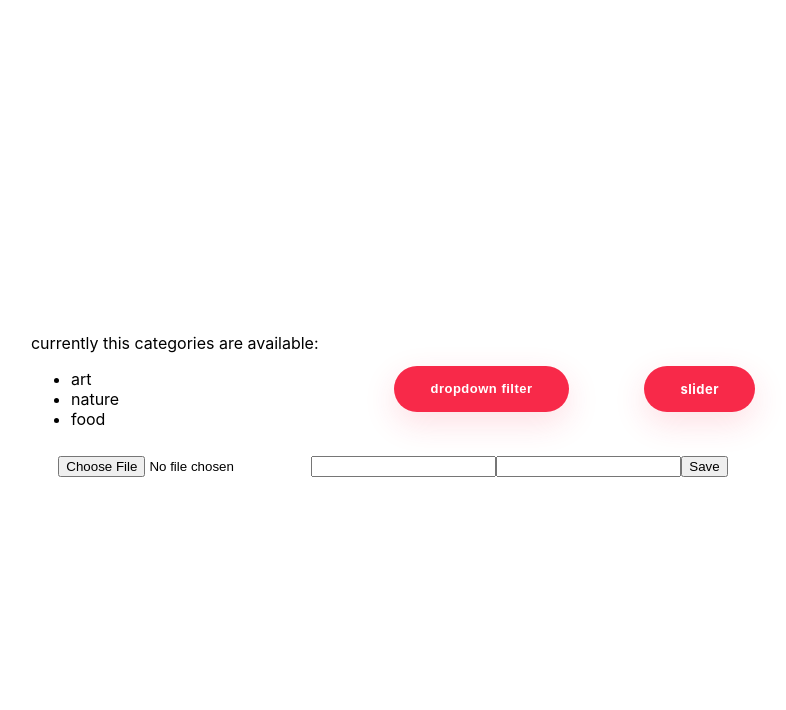
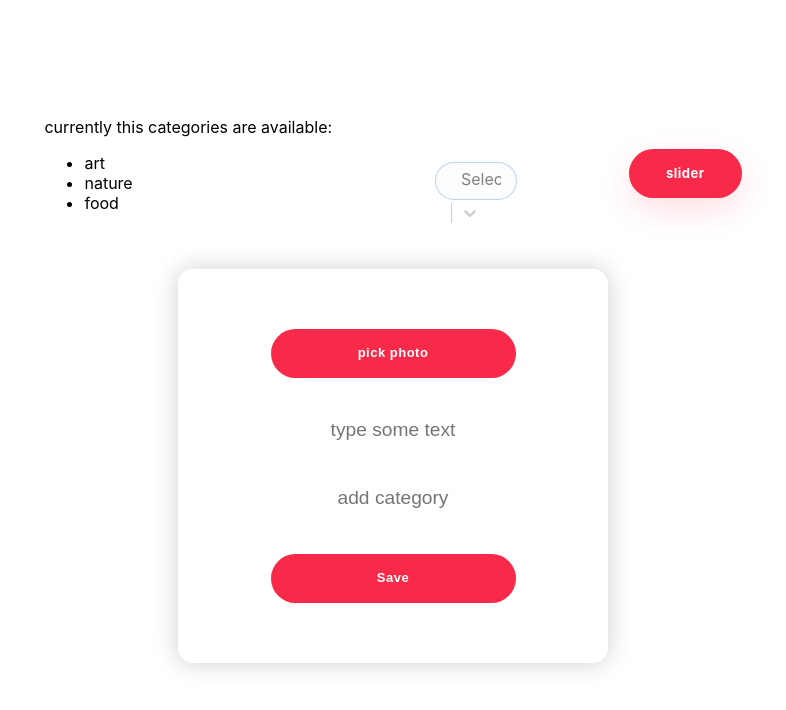
Before and after one commit to cwanylisek/photo-slider, a React (Create React App) app: page /addphoto in a window 1280 px wide. Shown: the top 710 px of the page, without its empty margins (247-1033 px from the left). Built offline with nearby package versions, Linux system fonts and the light colour scheme.

Commit message:
styles && react-select

```diff
--- a/package.json
+++ b/package.json
@@ -13,6 +13,7 @@
     "react-router": "^5.1.2",
     "react-router-dom": "^5.1.2",
     "react-scripts": "3.3.0",
+    "react-select": "^3.0.8",
     "uuid": "^3.4.0"
   },
   "scripts": {
--- a/src/components/AddPhoto/AddPhoto.js
+++ b/src/components/AddPhoto/AddPhoto.js
@@ -1,9 +1,16 @@
-import React, { useEffect, useContext } from 'react'
+import React, { useEffect, useContext, useRef } from 'react'
 import { PhotoContext } from '../../contexts/PhotoContext'
+import './AddPhoto.scss'
 
 const AddPhoto = () => {
 
     const { saveImage, newImage, addPhoto } = useContext(PhotoContext)
+
+    const photoInput = useRef()
+
+    const addPhotoButton = () => {
+        photoInput.current.click()
+    }
 
     const photoSelectHandler = event => {
         console.log(URL.createObjectURL(event.target.files[0]), 'event target log')
@@ -23,10 +30,11 @@ const AddPhoto = () => {
 
     return (
         <form className="add-photo" onSubmit={fileToLocalStorage}>
-            <input type="file" onChange={photoSelectHandler} />
-            <input name="text" id="text" />
-            <input name="category" id="category" />
-            <button type="submit">Save</button>
+            <input className="add-photo__form-input" style={{display: 'none'}} type="file" onChange={photoSelectHandler} ref={photoInput} />
+            <button className="add-photo__form-input navbar__button" type="button" onClick={addPhotoButton}>pick photo</button>
+            <input className="add-photo__form-input" name="text" id="text" placeholder="type some text" />
+            <input className="add-photo__form-input" name="category" id="category" placeholder="add category" />
+            <button className="add-photo__form-input navbar__button" type="submit">Save</button>
         </form>
     )
 }
--- /dev/null
+++ b/src/components/AddPhoto/AddPhoto.scss
@@ -0,0 +1,35 @@
+.add-photo {
+    display: flex;
+    flex-direction: column;
+    width: 350px;
+    align-items: center;
+    margin: 30px 0;
+    padding: 40px;
+    box-shadow: 0 0 25px 1px #d3d3d3;
+    border-radius: 15px;
+    button {
+        box-shadow: none;
+    }
+    input {
+        color: #333;
+        font-size: 1.2rem;
+        border-radius: 0.2rem;
+        background-color: rgb(255, 255, 255);
+        border: none;
+        display: block;
+        border-bottom: 0.3rem solid transparent;
+        transition: all 0.3s;
+        text-align: center;
+    }
+    &__form-input {
+        margin: 20px 0;
+        width: 70%;
+    }
+}
+
+::-webkit-input-placeholder {
+    text-align: center;
+}
+::-moz-placeholder {  /* Firefox 19+ */
+    text-align: center;
+}
--- a/src/components/Navbar/Navbar.js
+++ b/src/components/Navbar/Navbar.js
@@ -2,11 +2,42 @@ import React, { useContext, use } from 'react'
 import { Link } from 'react-router-dom'
 import { useLocation } from 'react-router-dom'
 import { PhotoContext } from '../../contexts/PhotoContext'
+import Select from 'react-select'
 import './Navbar.scss'
 
 const Navbar = () => {
 
     const { photos } = useContext(PhotoContext)
+
+    const options = photos.map(item => ({
+        value: item.category,
+        label: item.category
+    }))
+
+    const styles = {
+        control: (provided, state) => ({
+            ...provided,
+            background: '#FDFDFD',
+            border: '1px solid rgba(0, 83, 177, 0.25)',
+            boxSizing: 'border-box',
+            borderRadius: '20px',
+            width: '90%',
+            height: '32px',
+            padding: '0 15px',
+            marginTop: '15px'
+        }),
+        menu: (provided) => ({
+            ...provided,
+            width: '80%',
+            zIndex: '110',
+        })
+    }
+
+    const { selectedOption } = [];
+
+    const handleChange = selectedOption => {
+        console.log(`Option selected:`, selectedOption.value);
+    };
 
     const categories = photos.map((photo) => <li key={photo.id}>{photo.category}</li>)
 
@@ -21,7 +52,13 @@ const Navbar = () => {
                     {categories}
                 </ul>
             </div>
-            <button className="navbar__button">dropdown filter</button>
+            {/* <button className="navbar__button">dropdown filter</button> */}
+            <Select
+                value={selectedOption}
+                onChange={handleChange}
+                options={options}
+                styles={styles}
+            />
             {routeButton}
         </nav>
     )
--- a/src/components/Navbar/Navbar.scss
+++ b/src/components/Navbar/Navbar.scss
@@ -21,7 +21,7 @@
         border-radius: 25px;
         padding: 15px 36px;
         cursor: pointer;
-        border-width: 0px;
+        border: 1px solid transparent;
         text-indent: 0px;
         text-decoration: none;
         display: inline-block;
--- a/src/components/Slider/Slider.scss
+++ b/src/components/Slider/Slider.scss
@@ -15,6 +15,20 @@
         height: 100%;
         width: 100%;
         border-radius: 15px;
+        position: relative;
+        text-align: center;
+    }
+    &__text {
+        position: absolute;
+        width: 100%;
+        bottom: 10%;
+        text-shadow: 0 0 8px white;
+    }
+    &__category {
+        position: absolute;
+        width: 100%;
+        bottom: 0;
+        text-shadow: 0 0 8px white;
     }
     &__arrow {
         position: absolute;
```
Also changed, not shown: 1 other file (tests, documents, lock files or other folders).
